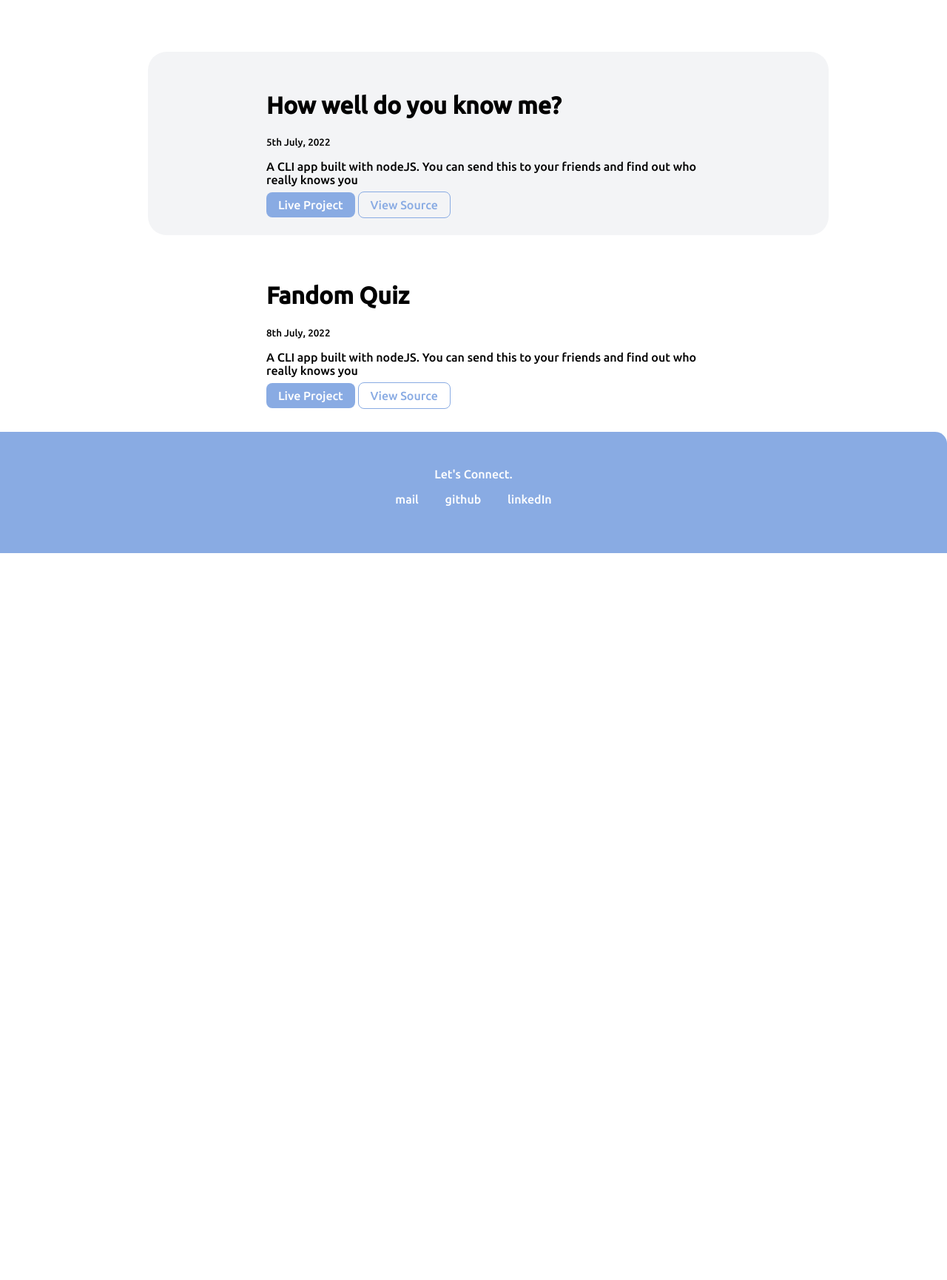
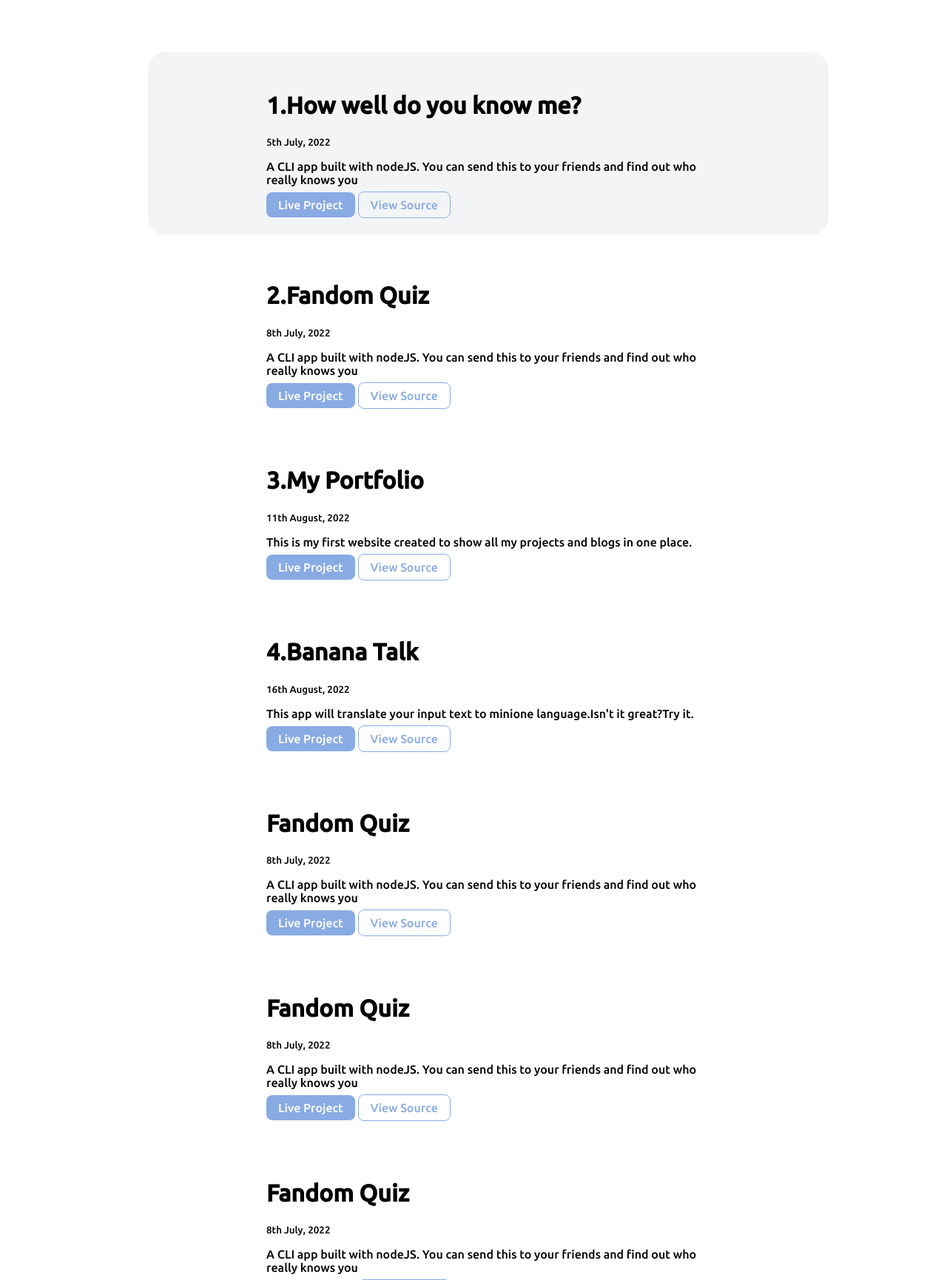
Before and after one commit to Shwetaaaa2899/Ngeocamp-site, a plain HTML site: page projects.html in a window 1280 px wide. Shown: the part 280-2011 px from the top of the page at 74% size. Before the commit the page ends 1028 px from the top, so only its background shows below. Drawn offline with Linux system fonts and the light colour scheme.

Commit message:
added projects 3,4

```diff
--- a/projects.html
+++ b/projects.html
@@ -35,8 +35,58 @@
         <ul class = 'list-non-bullet'>
             <li>
                 <div class = 'container container-center ' style = "background-color: var(--offwhite-color);padding: 2rem 10rem;border-radius: 25px;">
-                <h1>How well do you know me?</h1>
+                <h1>1.How well do you know me?</h1>
                 <small>5th July, 2022</small>
+               <p>A CLI app built with nodeJS. You can send this to your friends and find out who really knows you</p>
+             <a class = 'link primary-link' href = "#">Live Project</a>
+               <a class = 'link secondary-link' href = "https://github.com/Shwetaaaa2899/Fandom-Quiz">View Source</a>
+            </div>
+            </li>
+            <li>
+                <br>
+                <div class = 'container container-center' >
+                <h1>2.Fandom Quiz</h1>
+                <small>8th July, 2022</small>
+               <p>A CLI app built with nodeJS. You can send this to your friends and find out who really knows you</p>
+             <a class = 'link primary-link' href = "#">Live Project</a>
+               <a class = 'link secondary-link' href = "https://github.com/Shwetaaaa2899/Fandom-Quiz">View Source</a>
+            </div>
+            </li>
+            <li>
+                <br>
+                <div class = 'container container-center' >
+                <h1>3.My Portfolio</h1>
+                <small>11th  August, 2022</small>
+               <p>This is my first website created to show all my projects and blogs in one place.</p>
+             <a class = 'link primary-link' href = "https://shwetaa-portfolio.netlify.app/">Live Project</a>
+               <a class = 'link secondary-link' href = "https://shwetaa-portfolio.netlify.app/">View Source</a>
+            </div>
+            </li>
+            <li>
+                <br>
+                <div class = 'container container-center' >
+                <h1>4.Banana Talk</h1>
+                <small>16th August, 2022</small>
+               <p>This app will translate your input text to minione language.Isn't it great?Try it.</p>
+             <a class = 'link primary-link' href = "https://banana-talk-translate.netlify.app/">Live Project</a>
+               <a class = 'link secondary-link' href = "https://github.com/Shwetaaaa2899/neogcamp-banana-speak">View Source</a>
+            </div>
+            </li>
+            <li>
+                <br>
+                <div class = 'container container-center' >
+                <h1>Fandom Quiz</h1>
+                <small>8th July, 2022</small>
+               <p>A CLI app built with nodeJS. You can send this to your friends and find out who really knows you</p>
+             <a class = 'link primary-link' href = "#">Live Project</a>
+               <a class = 'link secondary-link' href = "https://github.com/Shwetaaaa2899/Fandom-Quiz">View Source</a>
+            </div>
+            </li>
+            <li>
+                <br>
+                <div class = 'container container-center' >
+                <h1>Fandom Quiz</h1>
+                <small>8th July, 2022</small>
                <p>A CLI app built with nodeJS. You can send this to your friends and find out who really knows you</p>
              <a class = 'link primary-link' href = "#">Live Project</a>
                <a class = 'link secondary-link' href = "https://github.com/Shwetaaaa2899/Fandom-Quiz">View Source</a>
```
Also changed, not shown: blog/blog2.html (+86 -4 lines).
